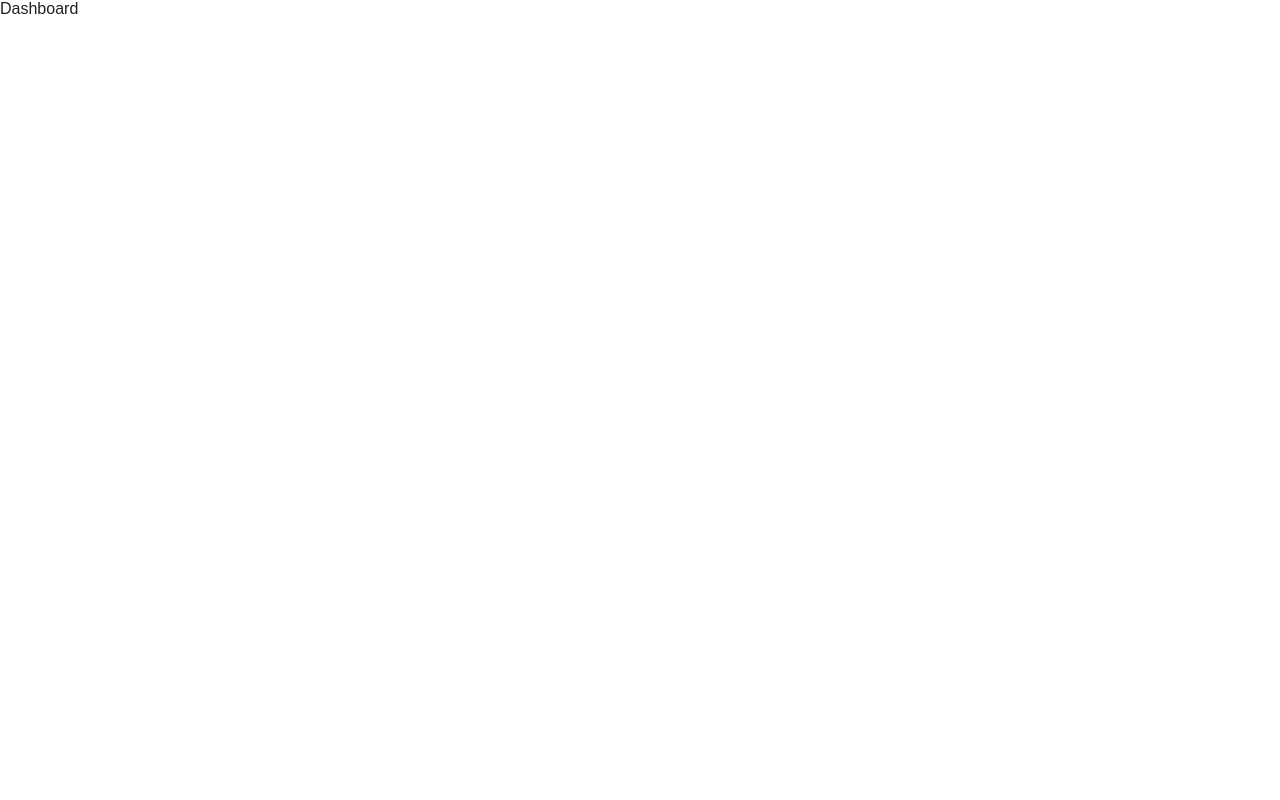
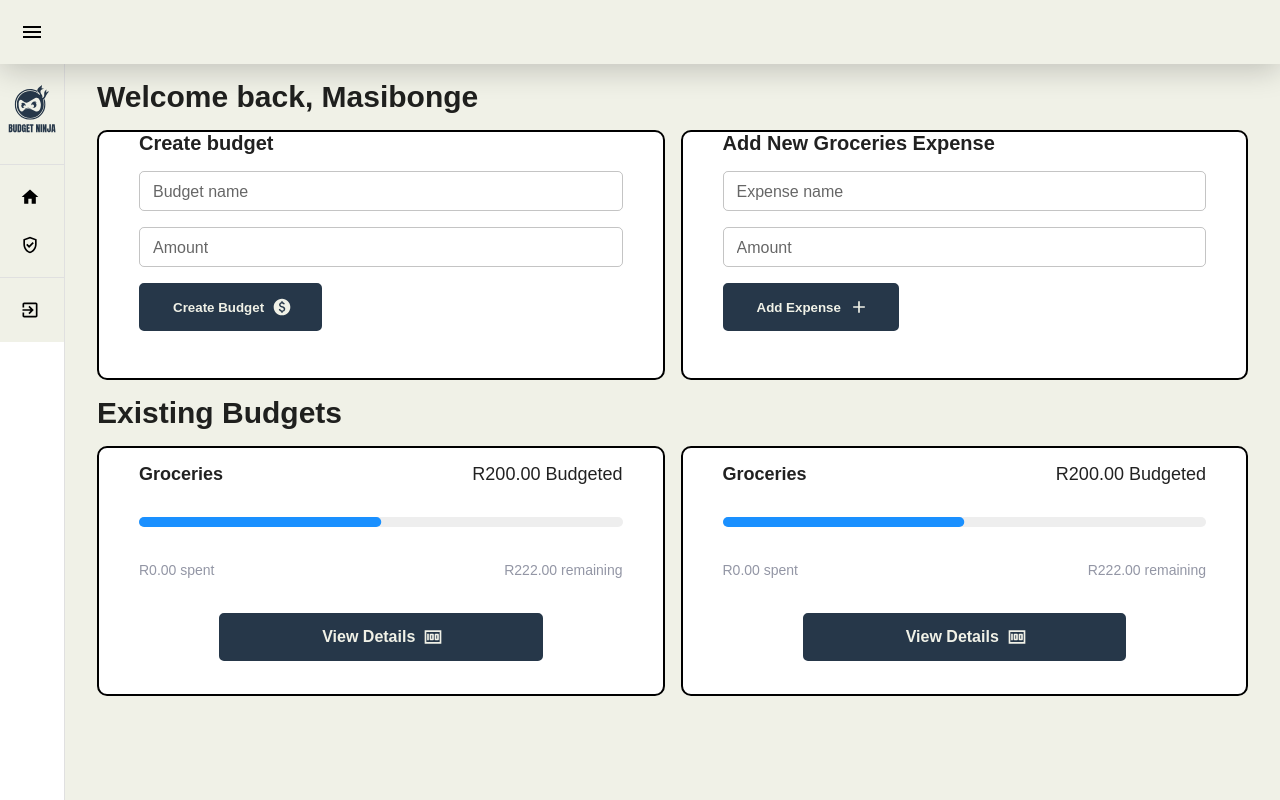
Before and after one commit to MasiMasinga/Budget-Ninja, a Next.js app: page /dashboard in a window 1280 px wide. Built offline with nearby package versions, Linux system fonts and the light colour scheme.

Commit message:
coldfixes

```diff
--- a/pages/_app.js
+++ b/pages/_app.js
@@ -12,6 +12,7 @@ import CssBaseline from "@mui/material/CssBaseline";
 import { StateProvider } from "@/common/contexts/StateContext";
 import { AuthProvider } from "@/common/contexts/AuthContext";
 import { BudgetProvider } from "@/common/contexts/BudgetContext";
+import { SecurityProvider } from "@/common/contexts/SecurityContext";
 
 // Theme
 import theme from "@/common/utils/theme";
@@ -44,11 +45,13 @@ export default function App({ Component, pageProps }) {
       <SnackbarProvider>
         <StateProvider>
           <AuthProvider>
+            <SecurityProvider>
             <BudgetProvider>
               <Global styles={GlobalStyle} />
               <CssBaseline />
               <Component {...pageProps} />
             </BudgetProvider>
+            </SecurityProvider>
           </AuthProvider>
         </StateProvider>
       </SnackbarProvider>
--- a/pages/auth/login/index.js
+++ b/pages/auth/login/index.js
@@ -1,5 +1,6 @@
 import React, { useState, useContext } from "react";
 import Image from "next/image";
+import { useRouter } from "next/router";
 
 // Context
 import { AuthContext } from "@/common/contexts/AuthContext";
@@ -28,6 +29,7 @@ import InputField from "@/common/components/InputField";
 import { Colors, ValidationMessages } from "@/common/utils/constants";
 
 const Login = () => {
+  const router = useRouter();
   const { formState } = useContext(AuthContext);
   const [showPassword, setShowPassword] = useState(false);
 
@@ -39,6 +41,7 @@ const Login = () => {
 
   const onSubmit = handleSubmit((data) => {
     console.log(data);
+    router.push('/dashboard');
   });
 
   return (
@@ -57,7 +60,7 @@ const Login = () => {
               component="form"
               noValidate
               spacing={3}
-              sx={{ px: {xs: 2, sm: 5, md: 10, lg: 20 } }}
+              sx={{ px: { xs: 2, sm: 5, md: 10, lg: 20 } }}
               onSubmit={onSubmit}
             >
               <Typography variant="h5" align="center">
--- /dev/null
+++ b/pages/dashboard/components/BudgetForm.js
@@ -0,0 +1,50 @@
+import React from "react";
+
+// Mui
+import Stack from "@mui/material/Stack";
+
+// React Hook Form
+import { useForm, Controller } from "react-hook-form";
+
+// Mui Icons
+import PaidIcon from "@mui/icons-material/Paid";
+
+// Components
+import Typography from "@/common/components/Typography";
+import Button from "@/common/components/Button";
+import InputField from "@/common/components/InputField";
+
+// Utils
+import { Colors } from "@/common/utils/constants";
+
+const BudgetForm = () => {
+  return (
+    <Stack alignItems="center">
+      <Stack
+        component="form"
+        noValidate
+        spacing={2}
+        alignItems="flex-start"
+        sx={{
+          width: "100%",
+          height: "250px",
+          borderRadius: "10px",
+          px: 5,
+          border: "2px solid black",
+          bgcolor: Colors.white,
+        }}
+      >
+        <Typography variant="h5" mt mb>
+          Create budget
+        </Typography>
+        <InputField label="Budget name" />
+        <InputField label="Amount" />
+        <Button type="submit" endIcon={<PaidIcon />}>
+          Create Budget
+        </Button>
+      </Stack>
+    </Stack>
+  );
+};
+
+export default BudgetForm;
--- /dev/null
+++ b/pages/dashboard/components/ExpenseForm.js
@@ -0,0 +1,50 @@
+import React from "react";
+
+// Mui
+import Stack from "@mui/material/Stack";
+
+// React Hook Form
+import { useForm, Controller } from "react-hook-form";
+
+// Mui Icons
+import AddIcon from "@mui/icons-material/Add";
+
+// Components
+import Typography from "@/common/components/Typography";
+import Button from "@/common/components/Button";
+import InputField from "@/common/components/InputField";
+
+// Utils
+import { Colors } from "@/common/utils/constants";
+
+const ExpenseForm = () => {
+  return (
+    <Stack alignItems="center">
+      <Stack
+        component="form"
+        noValidate
+        spacing={2}
+        alignItems="flex-start"
+        sx={{
+          width: "100%",
+          height: "250px",
+          borderRadius: "10px",
+          px: 5,
+          border: "2px solid black",
+          bgcolor: Colors.white,
+        }}
+      >
+        <Typography variant="h5" mt mb>
+          Add New Groceries Expense
+        </Typography>
+        <InputField label="Expense name" />
+        <InputField label="Amount" />
+        <Button type="submit" endIcon={<AddIcon />}>
+          Add Expense
+        </Button>
+      </Stack>
+    </Stack>
+  );
+};
+
+export default ExpenseForm;
--- /dev/null
+++ b/pages/dashboard/components/ViewBudgetCard.js
@@ -0,0 +1,60 @@
+import React from "react";
+
+// Mui
+import Stack from "@mui/material/Stack";
+
+// Mui Icons
+import MoneyIcon from "@mui/icons-material/Money";
+
+// Components
+import Typography from "@/common/components/Typography";
+import Button from "@/common/components/Button";
+import { LinearProgressBar } from "@/common/components/LinearProgressBar";
+
+// Utils
+import { Colors } from "@/common/utils/constants";
+
+const ViewBudgetCard = () => {
+  return (
+    <Stack alignItems="center">
+      <Stack
+        spacing={2}
+        sx={{
+          width: "100%",
+          height: "250px",
+          borderRadius: "10px",
+          px: 5,
+          border: "2px solid black",
+          bgcolor: Colors.white,
+        }}
+      >
+        <Stack direction="row" justifyContent="space-between">
+          <Typography variant="subheader" mt mb bold>
+            Groceries
+          </Typography>
+          <Typography variant="subheader" mt mb>
+            R200.00 Budgeted
+          </Typography>
+        </Stack>
+        <Stack>
+          <LinearProgressBar variant="determinate" value={50} />
+        </Stack>
+        <Stack direction="row" justifyContent="space-between">
+          <Typography variant="paragraph" mt mb>
+            R0.00 spent
+          </Typography>
+          <Typography variant="paragraph" mt mb>
+            R222.00 remaining
+          </Typography>
+        </Stack>
+        <Stack sx={{ px: 10 }}>
+          <Button href="/budget/1" endIcon={<MoneyIcon />}>
+            View Details
+          </Button>
+        </Stack>
+      </Stack>
+    </Stack>
+  );
+};
+
+export default ViewBudgetCard;
--- a/pages/dashboard/index.js
+++ b/pages/dashboard/index.js
@@ -1,9 +1,53 @@
-import React from 'react'
+import React, { useContext } from "react";
+
+// Context
+import { AuthContext } from "@/common/contexts/AuthContext";
+import { BudgetContext } from "@/common/contexts/BudgetContext";
+
+// Mui
+import Grid from "@mui/material/Grid";
+
+// Components
+import DashboardLayout from "@/common/layout/DashboardLayout";
+import Typography from "@/common/components/Typography";
+import BudgetForm from "./components/BudgetForm";
+import ExpenseForm from "./components/ExpenseForm";
+import ViewBudgetCard from "./components/ViewBudgetCard";
 
 const Dashboard = () => {
+  const {} = useContext(AuthContext);
+
+  const {} = useContext(BudgetContext);
+
   return (
-    <div>Dashboard</div>
-  )
-}
+    <DashboardLayout>
+      <Typography variant="h4" mt mb>
+        Welcome back, Masibonge
+      </Typography>
 
-export default Dashboard
+      <Grid container spacing={2}>
+        <Grid item xs={12} md={6}>
+          <BudgetForm />
+        </Grid>
+        <Grid item xs={12} md={6}>
+          <ExpenseForm />
+        </Grid>
+      </Grid>
+
+      <Typography variant="h4" mt mb>
+        Existing Budgets
+      </Typography>
+
+      <Grid container spacing={2}>
+        <Grid item xs={12} md={6}>
+          <ViewBudgetCard />
+        </Grid>
+        <Grid item xs={12} md={6}>
+          <ViewBudgetCard />
+        </Grid>
+      </Grid>
+    </DashboardLayout>
+  );
+};
+
+export default Dashboard;
```
Also changed, not shown: pages/_error.js (+13 -4 lines), pages/auth/register/index.js (+17 -3 lines), pages/budget/index.js (deleted, +0 -9 lines), pages/security/index.js (+48 -5 lines).
